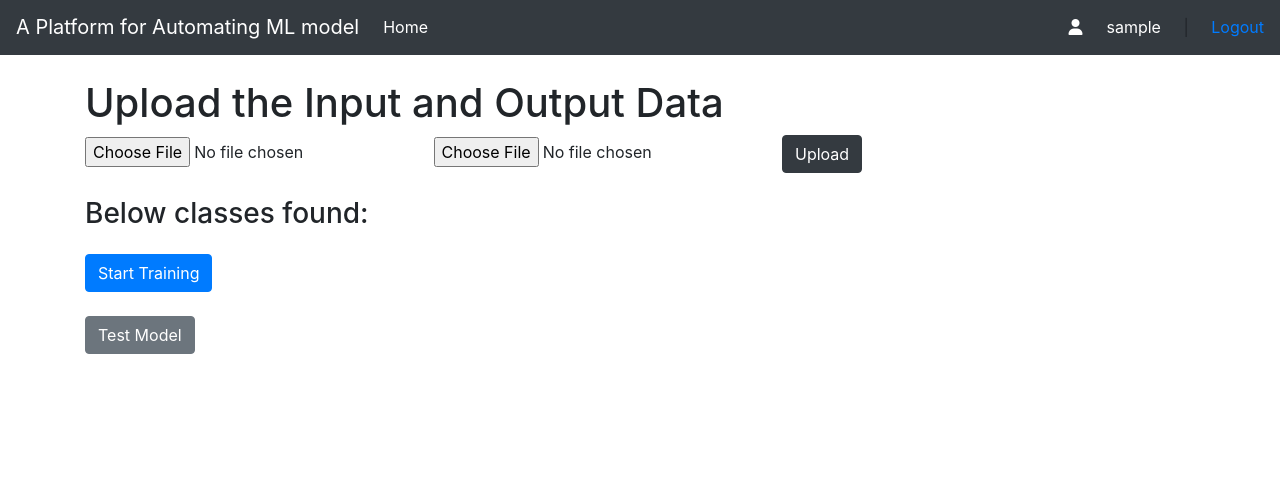
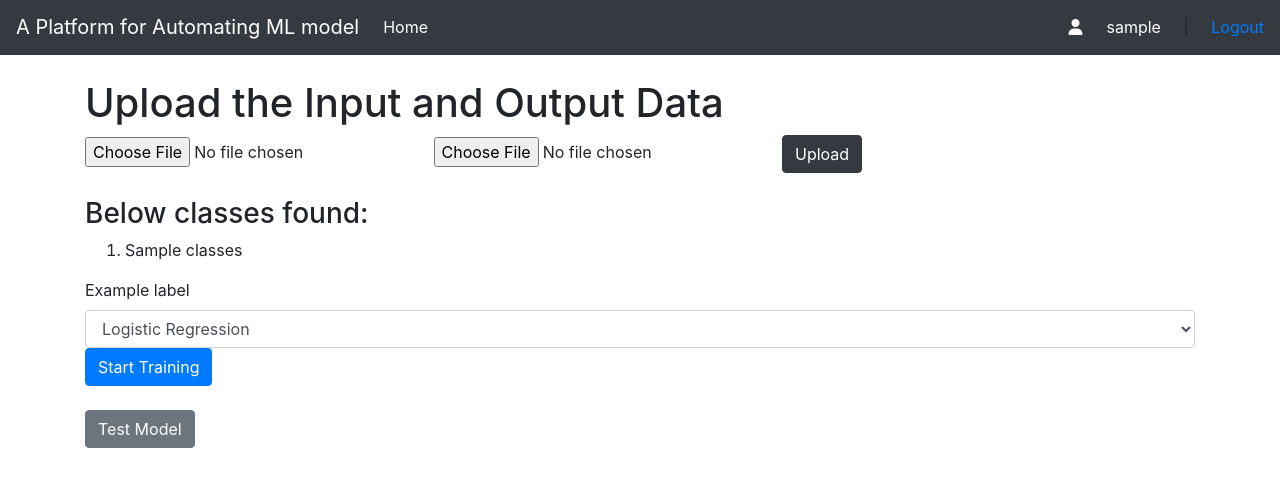
Before and after one commit to Hemanthghs/Auto-ML, a Flask app: template templates/classify.html in a window 1280 px wide. Shown: the part 287-774 px from the top of the page. Run offline with Flask 2, Linux system fonts and the light colour scheme; the template is opened without the code that fills it: most values are stand-ins (such as "Sample title", 1, 10 or a date in 2020); grey boxes are pictures that could not be loaded.

Commit message:
updated classify page

```diff
--- a/templates/classify.html
+++ b/templates/classify.html
@@ -8,7 +8,7 @@
 
     <div class="mt-4">
         <h1>Upload the Input and Output Data</h1>
-        <form action="/upload" method="post" enctype="multipart/form-data">
+        <form action="/upload?type=classify" method="post" enctype="multipart/form-data">
             <input type="file" name="inputs" id="">
             <input type="file" name="outputs" id="">
             <button class="btn btn-dark" type="submit" onclick="loading();">Upload</button>
@@ -24,17 +24,22 @@
         <div class="mt-4">
             <h3>Below classes found:</h3>
             <ol>
-                <!-- {% for class in classes %}
-                <li>{{class}}</li>
-                {% endfor %} -->
+                <li>{{classes}}</li>
             </ol>
+            <form method="post" action="/train">
+                <div class="form-group">
+                  <label for="formGroupExampleInput">Example label</label>
+                  <select class="form-control" name="model">
+                    <option value="logistic">Logistic Regression</option>
+                  </select>
+                  <button type="submit" class="btn btn-primary">Start Training</button>
+                </div>
+            </form>
         </div>
         {% endif %}
     </div>
 
-    <div class="mt-4">
-        <a href="/createmodel"><button type="button" class="btn btn-primary">Start Training</button></a>
-    </div>
+
     <div class="mt-4">
         <a href="/testimage"><button type="button" class="btn btn-secondary">Test Model</button></a>
     </div>
```
Also changed, not shown: 1 other file.
